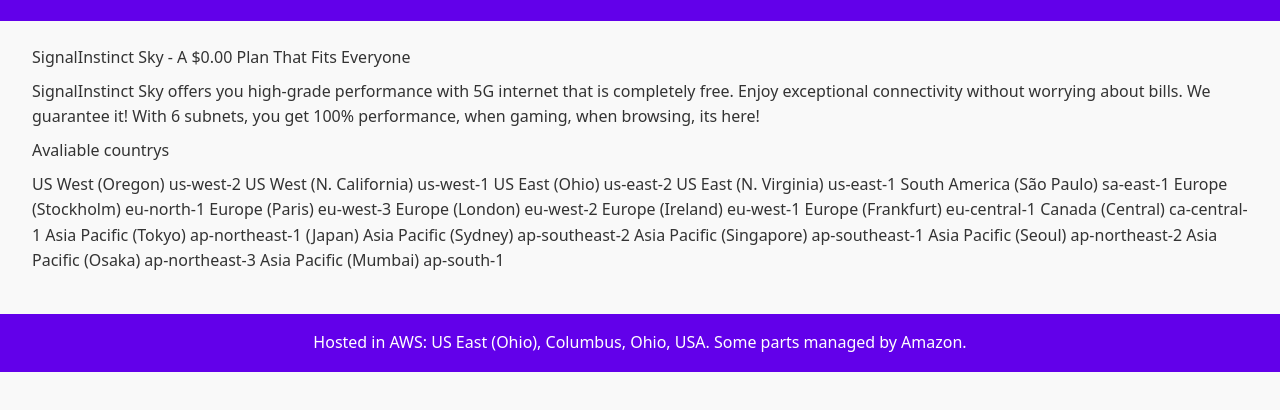
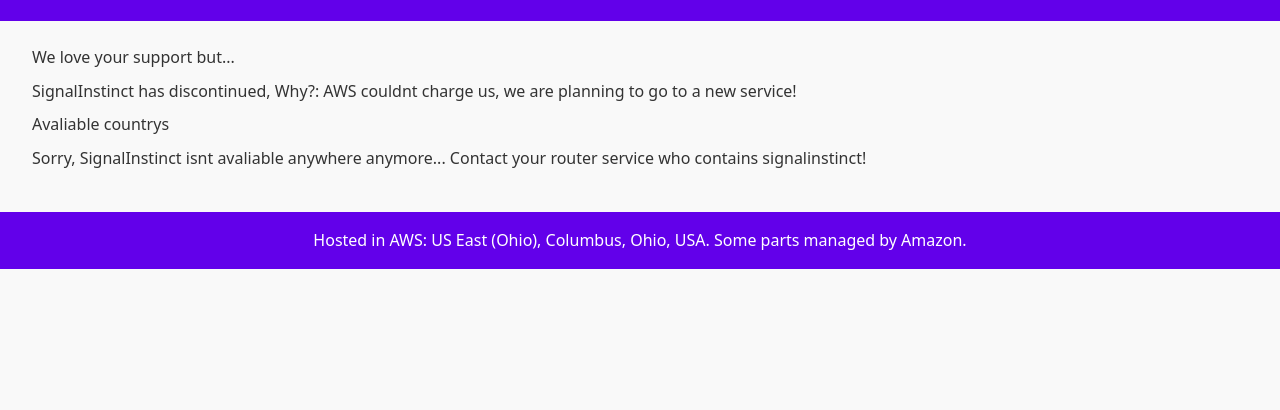
Before and after one commit to electric-otter/signalinstinct, a plain HTML site: page index.html in a window 1280 px wide. Shown: the part 78-488 px from the top of the page. Drawn offline with Linux system fonts and the light colour scheme.

Commit message:
Update index.html

```diff
--- a/index.html
+++ b/index.html
@@ -45,33 +45,16 @@
         <h1>SignalInstinct</h1>
     </header>
     <main>
-      <p>SignalInstinct Sky - A $0.00 Plan That Fits Everyone</p>
+      <p>We love your support but...</p>
         <section>
             <p>
-                SignalInstinct Sky offers you high-grade performance with 5G internet that is completely free.
-                Enjoy exceptional connectivity without worrying about bills. We guarantee it! With 6 subnets, you get 100% performance, when gaming, when browsing, its here!
+                SignalInstinct has discontinued, Why?: AWS couldnt charge us, we are planning to go to a new service!
             </p>
         </section>
         <p>Avaliable countrys</p>
         <section>
             <p>
-                US West (Oregon) us-west-2
-                US West (N. California) us-west-1
-                US East (Ohio) us-east-2
-                US East (N. Virginia) us-east-1
-                South America (São Paulo) sa-east-1
-                Europe (Stockholm) eu-north-1
-                Europe (Paris) eu-west-3
-                Europe (London) eu-west-2
-                Europe (Ireland) eu-west-1
-                Europe (Frankfurt) eu-central-1
-                Canada (Central) ca-central-1
-                Asia Pacific (Tokyo) ap-northeast-1 (Japan)
-                Asia Pacific (Sydney) ap-southeast-2
-                Asia Pacific (Singapore) ap-southeast-1
-                Asia Pacific (Seoul) ap-northeast-2
-                Asia Pacific (Osaka) ap-northeast-3
-                Asia Pacific (Mumbai) ap-south-1
+                Sorry, SignalInstinct isnt avaliable anywhere anymore... Contact your router service who contains signalinstinct!
             </p>
         </section>
     </main>
```
